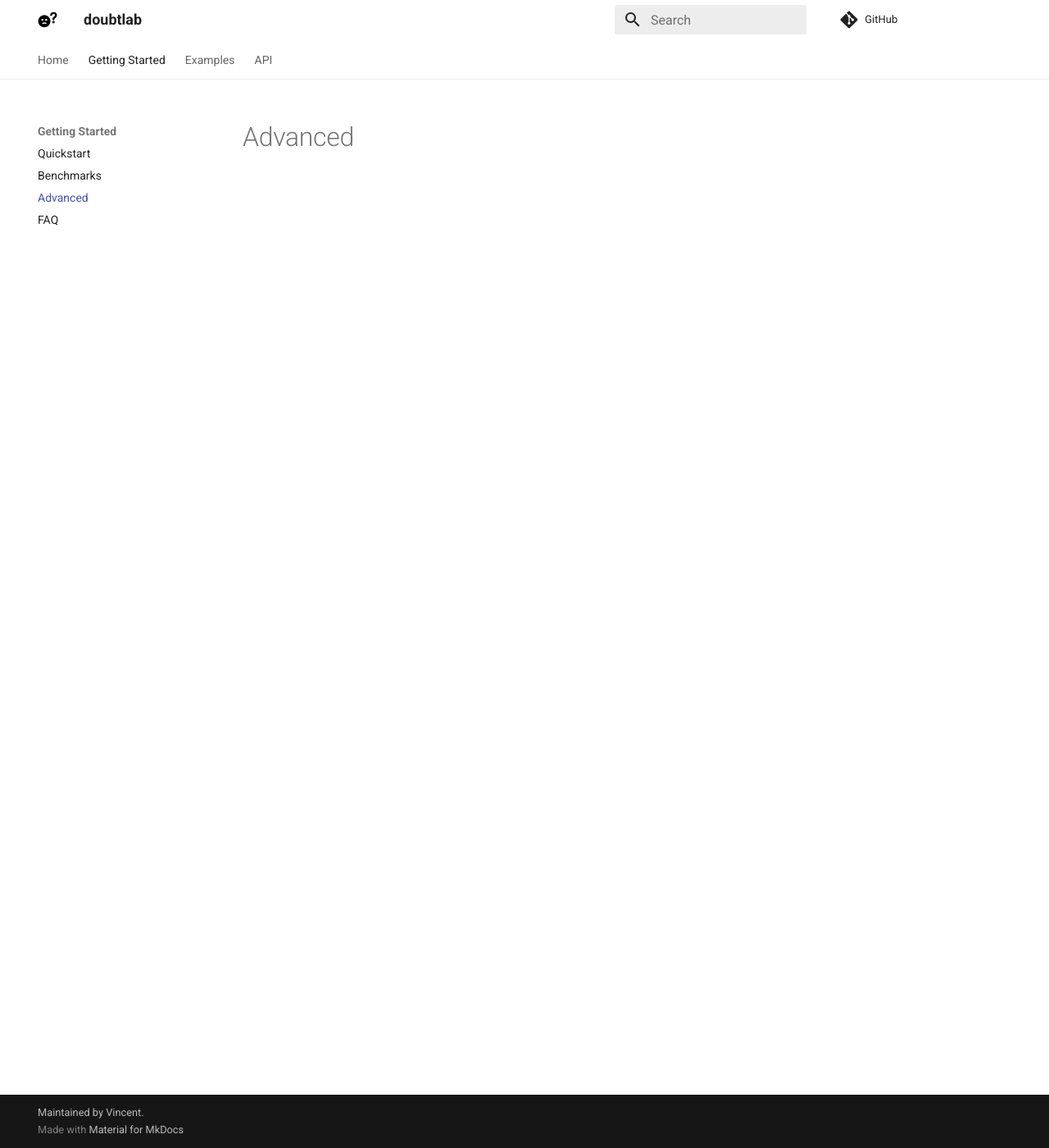
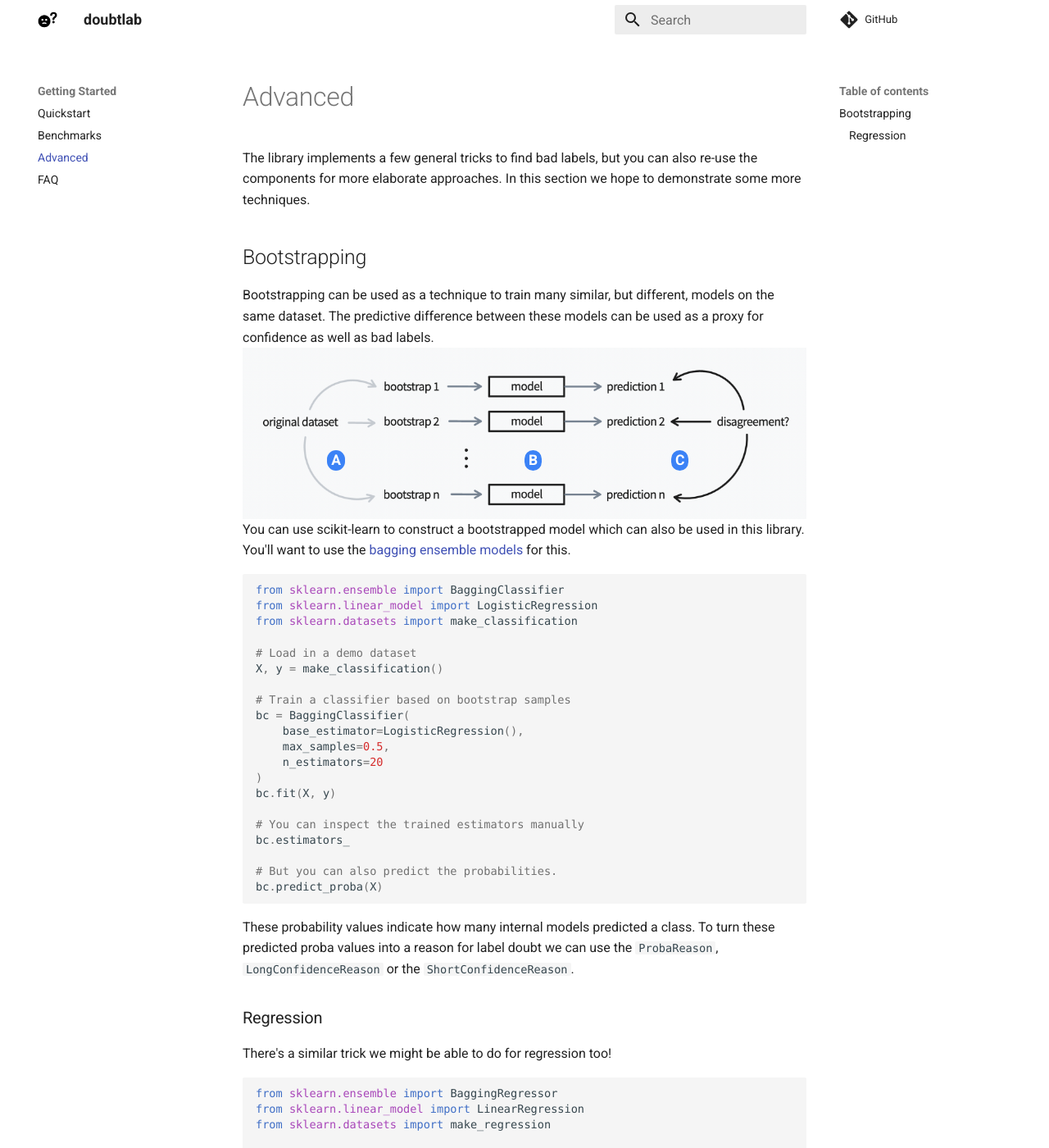
Before and after one commit to koaning/doubtlab, an MkDocs documentation site: the page built from docs/quickstart/advanced.md, in a window 1280 px wide and 1400 px high. Shown: the whole window at 82% size. Built offline with MkDocs 1.6.1 and Material for MkDocs 9.7.7, drawn with Linux system fonts in a browser that asks for light colours; nearby versions of some CDN libraries; comment, search, counter and statistics services are not loaded; some of the changed text lies outside the part shown.

Commit message:
extra-docs

````diff
--- a/docs/quickstart/advanced.md
+++ b/docs/quickstart/advanced.md
@@ -1 +1,154 @@
-![](diagram.png)
+The library implements a few general tricks to find bad labels, but you
+can also re-use the components for more elaborate approaches. In this section
+we hope to demonstrate some more techniques.
+
+## Bootstrapping
+
+Bootstrapping can be used as a technique to train many similar, but different,
+models on the same dataset. The predictive difference between these models can
+be used as a proxy for confidence as well as bad labels.
+
+<script src="https://cdn.tailwindcss.com"></script>
+
+<style>
+    .tooltip {
+    background-color: white;
+    color: black;
+    padding: 5px 10px;
+    border-radius: 4px;
+    font-size: 13px;
+    }
+</style>
+
+<div style="position: relative; width: 100%; min-width: 400px;">
+    <img class="h-auto w-full" src="../images/diagram.png">
+    <tooltip style="top:60%; left:15%;" class="font-bold text-sm px-1 py-0 absolute rounded-full bg-blue-500 text-white" id="button1" aria-describedby="tooltip">A</tooltip>
+    <tooltip style="top:60%; left:50%;" class="font-bold text-sm px-1 py-0 absolute rounded-full bg-blue-500 text-white" id="button2" aria-describedby="tooltip">B</tooltip>
+    <tooltip style="top:60%; left:76%;" class="font-bold text-sm px-1 py-0 absolute rounded-full bg-blue-500 text-white" id="button3" aria-describedby="tooltip">C</tooltip>
+</div>
+
+<div class="tooltip text-lg w-64" id="tooltip1" role="tooltip" style="line-height: 150%; position: absolute; inset: 0px auto auto 0px; margin: 0px; transform: translate3d(159.333px, 112.667px, 0px);" data-popper-placement="bottom">
+    Suppose that we start with an original dataset and that we resample it a bunch, using bootstrap samples.
+</div>
+<div class="tooltip text-lg w-64" id="tooltip2" role="tooltip" style="line-height: 150%; position: absolute; inset: 0px auto auto 0px; margin: 0px; transform: translate3d(-15.333px, -146px, 0px);" data-popper-placement="bottom">
+    Then we can train a model on each of these subsets. Each of these models would be different, but given enough samples they should all be reasonable.
+</div>
+<div class="tooltip text-lg w-64" id="tooltip3" role="tooltip" style="line-height: 150%; position: absolute; inset: 0px auto auto 0px; margin: 0px; transform: translate3d(441.333px, 132.667px, 0px);" data-popper-placement="bottom">
+    Because these models are different, the predictions that come out will also differ. If the predictions vary, that's an indication of less confidence, which in turn could indicate bad labels.
+</div>
+
+<script src="https://unpkg.com/@popperjs/core@2"></script>
+<style>
+    .tooltip {
+        display: none;
+    }
+
+    .tooltip[data-show] {
+        display: block;
+    }
+</style>
+<script>
+    let array = ["#button1", "#button2", "#button3"];
+    for (let index = 0; index < array.length; index++) {
+        let btn = array[index];
+        let button = document.querySelector(btn);
+        let tooltip = document.querySelector(btn.replace("button", "tooltip"));
+        popperInstance = Popper.createPopper(button, tooltip, {
+            placement: "bottom"
+        });
+
+        function show() {
+            tooltip.setAttribute('data-show', '');
+
+            // We need to tell Popper to update the tooltip position
+            // after we show the tooltip, otherwise it will be incorrect
+            popperInstance.update();
+        }
+
+        function hide() {
+            tooltip.removeAttribute('data-show');
+        }
+
+        const showEvents = ['mouseenter', 'focus'];
+        const hideEvents = ['mouseleave', 'blur'];
+
+        showEvents.forEach((event) => {
+            button.addEventListener(event, show);
+        });
+
+        hideEvents.forEach((event) => {
+            button.addEventListener(event, hide);
+        });
+    }
+</script>
+
+You can use scikit-learn to construct a bootstrapped model which can also be used
+in this library. You'll want to use the [bagging ensemble models](https://scikit-learn.org/stable/modules/generated/sklearn.ensemble.BaggingClassifier.html) for this.
+
+```python
+from sklearn.ensemble import BaggingClassifier
+from sklearn.linear_model import LogisticRegression
+from sklearn.datasets import make_classification
+
+# Load in a demo dataset
+X, y = make_classification()
+
+# Train a classifier based on bootstrap samples
+bc = BaggingClassifier(
+    base_estimator=LogisticRegression(),
+    max_samples=0.5,
+    n_estimators=20
+)
+bc.fit(X, y)
+
+# You can inspect the trained estimators manually
+bc.estimators_
+
+# But you can also predict the probabilities.
+bc.predict_proba(X)
+```
+
+These probability values indicate how many internal models predicted a class.
+To turn these predicted proba values into a reason for label doubt we can use
+the `ProbaReason`, `LongConfidenceReason` or the `ShortConfidenceReason`.
+
+### Regression
+
+There's a similar trick we might be able to do for regression too!
+
+```python
+from sklearn.ensemble import BaggingRegressor
+from sklearn.linear_model import LinearRegression
+from sklearn.datasets import make_regression
+
+# Load in a demo dataset
+X, y = make_regression()
+
+# Train a classifier based on bootstrap samples
+bc = BaggingRegressor(
+    base_estimator=LinearRegression(),
+    max_samples=0.5,
+    n_estimators=20
+)
+bc.fit(X, y)
+
+# You can inspect the trained estimators manually
+bc.estimators_
+
+# So you could check the variance between predictions
+dev = np.array([e.predict(X) for e in bc.estimators]).std(axis=1)
+```
+
+The deviations in `dev` could again be interpreted as a proxy for doubt. Because
+a doubt ensemble is just an ensemble of callables you can implemented a reason
+via:
+
+```python
+from doubtlab.ensemble import DoubtEnsemble
+
+threshold = 2
+
+DoubtEnsemble(
+    wrong_pred=lambda X, y: np.array([e.predict(X) for e in bc.estimators]).std(axis=1) > threshold
+)
+```
````
Also changed, not shown: docs/quickstart/images/diagram.png.
